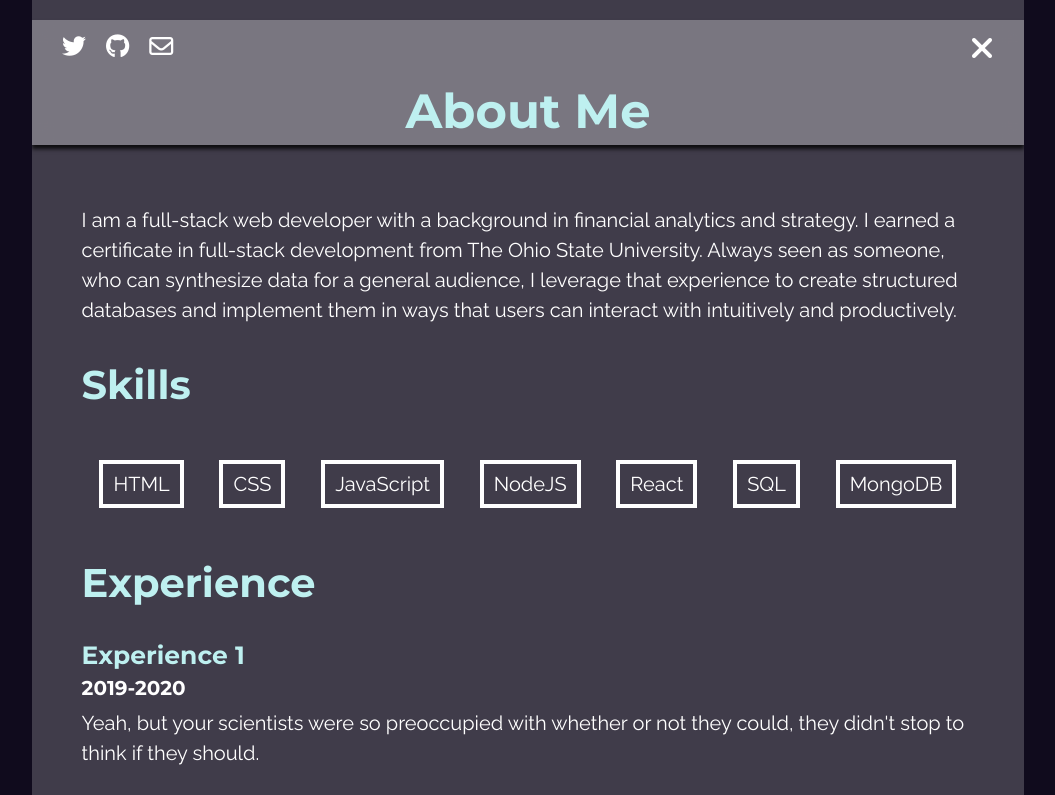
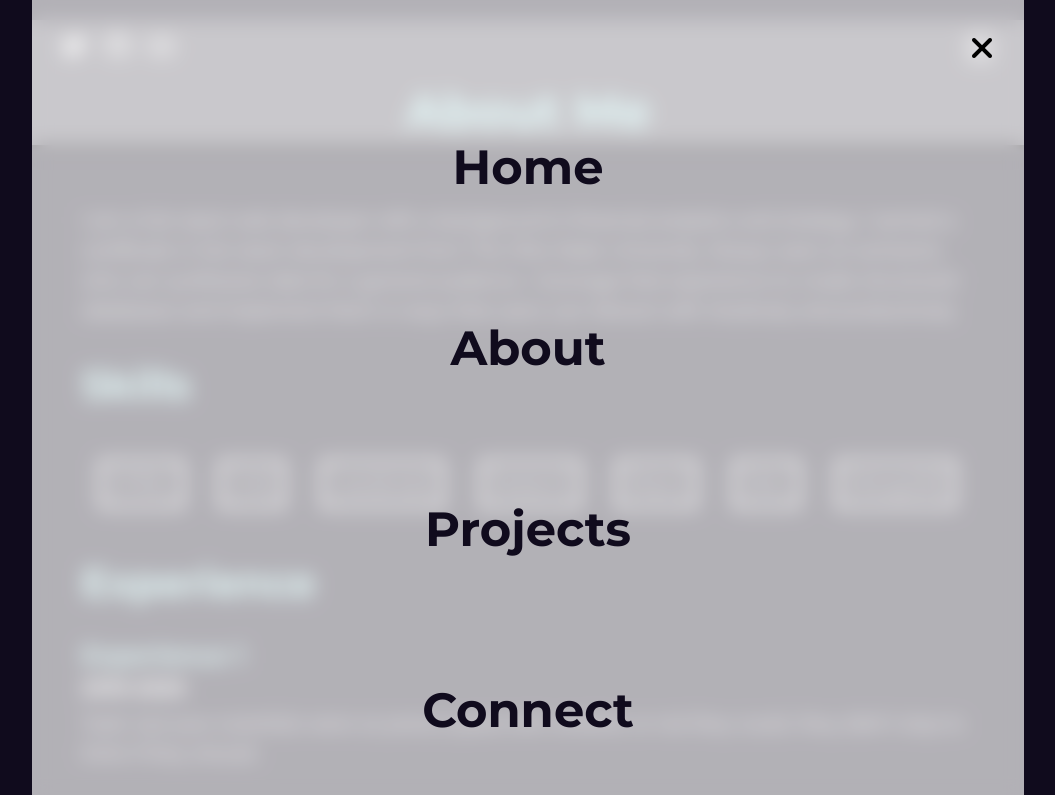
Before and after one commit to mdbow22/Portfolio, a plain HTML site: page index.html in a window 1280 px wide. Both pictures are taken after a click on the button 1092 px from the left and 48 px from the top of the page. Shown: the top 795 px of the page, without its empty margins (112-1167 px from the left). Drawn offline with Linux system fonts and the light colour scheme.

Commit message:
Created animated menu effect

```diff
--- a/assets/script.js
+++ b/assets/script.js
@@ -1,12 +1,19 @@
 //Selectors
 
-let menuBtn = document.querySelector('.menu-btn');
+/* let menuBtn = document.querySelector('.menu-btn'); */
 let hamburger = document.querySelector('.fa-bars');
 let times = document.querySelector('.fa-times');
+let menu = document.querySelector('nav');
+let body = document.getElementById('site-body');
 
 //Event Listeners
 
-menuBtn.addEventListener('click',function() {
-    hamburger.classList.toggle('off');
-    times.classList.toggle('off');
+hamburger.addEventListener('click',function() {
+    menu.classList.remove('off');
+    body.style.overflow = 'hidden';
 });
+
+times.addEventListener('click', function() {
+    menu.classList.add('off');
+    body.style.overflow = 'visible';
+})
--- a/assets/style.css
+++ b/assets/style.css
@@ -1,6 +1,6 @@
 @import url('https://fonts.googleapis.com/css2?family=Kanit:wght@400;700&display=swap');
 @import url('https://fonts.googleapis.com/css2?family=Raleway:wght@400;700&display=swap');
-@import url('https://fonts.googleapis.com/css2?family=Montserrat:wght@700&display=swap');
+@import url('https://fonts.googleapis.com/css2?family=Montserrat:wght@400;700&display=swap');
 
 .hidden {
     display: none;
@@ -69,6 +69,7 @@ h2 {
 }
 
 .menu-btn {
+    position: relative;
     margin-left: auto;
     margin-right: 20px;
     font-size: 2em;
@@ -76,6 +77,7 @@ h2 {
     background: transparent;
     color: #ffffff;
     cursor: pointer;
+    z-index: 998;
 }
 
 .header ul {
@@ -91,7 +93,7 @@ h2 {
 }
 
 .off {
-    display: none;
+    transform: translateY(-100vh);
 }
 
 .header h1 {
@@ -100,6 +102,52 @@ h2 {
     width: 100%;
 }
 
+/* NAVIGATION */
+
+nav {
+    position: absolute;
+    height: 100vh;
+    width: 100%;
+    background-color: rgba(255,255,255,0.6);
+    color: #100B1D;
+    z-index: 3;
+    display: flex;
+    flex-direction: column;
+    justify-content: center;
+    align-items: center;
+    transform: translateY(0);
+    backdrop-filter: blur(10px);
+    transition: transform 500ms ease-in-out;
+}
+
+.nav-list {
+    display: flex;
+    flex-direction: column;
+    justify-content: space-around;
+    height: inherit;
+    align-items: center;
+}
+
+.nav-list li {
+    font-size: 3em;
+    font-family: 'Montserrat',sans-serif;
+    font-weight: 700;
+}
+
+nav .row {
+    margin-top: 20px;
+    margin-left: auto;
+    margin-right: 20px;
+}
+
+.exit-btn {
+    position: relative;
+    font-size: 2em;
+    border: none;
+    background: transparent;
+    cursor: pointer;
+    z-index: 999;
+}
 
 
 /* MAIN CONTENT */
--- a/index.html
+++ b/index.html
@@ -8,8 +8,17 @@
     <link rel="stylesheet" href="./assets/style.css" />
 </head>
 
-<body>
+<body id="site-body">
     <div class="container">
+        <nav class="off">
+            <div class="row"><button type="button" class="exit-btn"><i class="fas fa-times"></i></button></div>
+            <ul class="nav-list">
+                <li>Home</li>
+                <li>About</li>
+                <li>Projects</li>
+                <li>Connect</li>
+            </ul>
+        </nav>
         <header class="header">
             <div class="row">
                 <ul>
@@ -17,7 +26,7 @@
                     <li><i class="fab fa-github"></i></li>
                     <li><i class="far fa-envelope"></i></li>
                 </ul>
-                <button class="menu-btn"><i class="fas fa-bars"></i><i class="fas fa-times off"></i></button>
+                <button class="menu-btn"><i class="fas fa-bars"></i></button>
             </div>
             <div class="row head-title">
                 <h1 class="hidden">Hello</h1>
```
